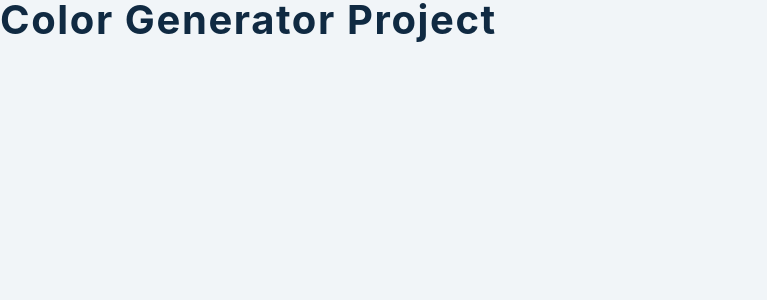
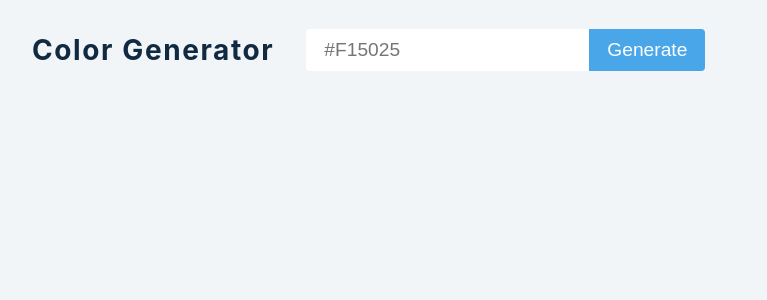
Before and after one commit to CKMolinga/Color-Generator, a React (Create React App) app: page / in a window 1280 px wide. Shown: the top 300 px of the page, without its empty margins (0-767 px from the left). Built offline with nearby package versions, Linux system fonts and the light colour scheme.

Commit message:
convert rgb to hex

```diff
--- a/src/App.js
+++ b/src/App.js
@@ -1,10 +1,47 @@
-import React, { useState } from 'react'
-import SingleColor from './SingleColor'
+import React, { useState } from "react";
+import SingleColor from "./SingleColor";
 
-import Values from 'values.js'
+import Values from "values.js";
 
 function App() {
-  return <h2>color generator project</h2>
+  const [color, setColor] = useState("");
+  const [error, setError] = useState(false);
+  const [list, setList] = useState([]);
+
+  const handleSubmit = (e) => {
+    e.preventDefault();
+    try {
+      let colors = new Values(color).all(10);
+      setList(colors);
+    } catch (error) {
+      setError(true);
+    }
+  };
+
+  return (
+    <>
+      <section className="container">
+        <h3>Color Generator</h3>
+        <form onSubmit={handleSubmit}>
+          <input
+            type="text"
+            value={color}
+            onChange={(e) => setColor(e.target.value)}
+            placeholder="#F15025"
+            className={`${error ? "error" : null}`}
+          />
+          <button type="submit" className="btn">
+            Generate
+          </button>
+        </form>
+      </section>
+      <section className="colors">
+        {list.map((color, index) => {
+          return <SingleColor key={index} {...color} index={index} />;
+        })}
+      </section>
+    </>
+  );
 }
 
-export default App
+export default App;
--- a/src/SingleColor.js
+++ b/src/SingleColor.js
@@ -1,8 +1,15 @@
-import React, { useState, useEffect } from 'react'
-import rgbToHex from './utils'
+import React, { useState, useEffect } from "react";
+import rgbToHex from "./utils";
 
-const SingleColor = () => {
-  return <h4>single color</h4>
-}
+const SingleColor = ({ rgb, weight, index }) => {
+  const [alert, setAlert] = useState(false);
+  const bcg = rgb.join(",");
+  return (
+    <article
+      className={`color`}
+      style={{ backgroundColor: `rgb(${bcg})` }}
+    ></article>
+  );
+};
 
-export default SingleColor
+export default SingleColor;
```
Also changed, not shown: 1 other file (tests, documents, lock files or other folders).
